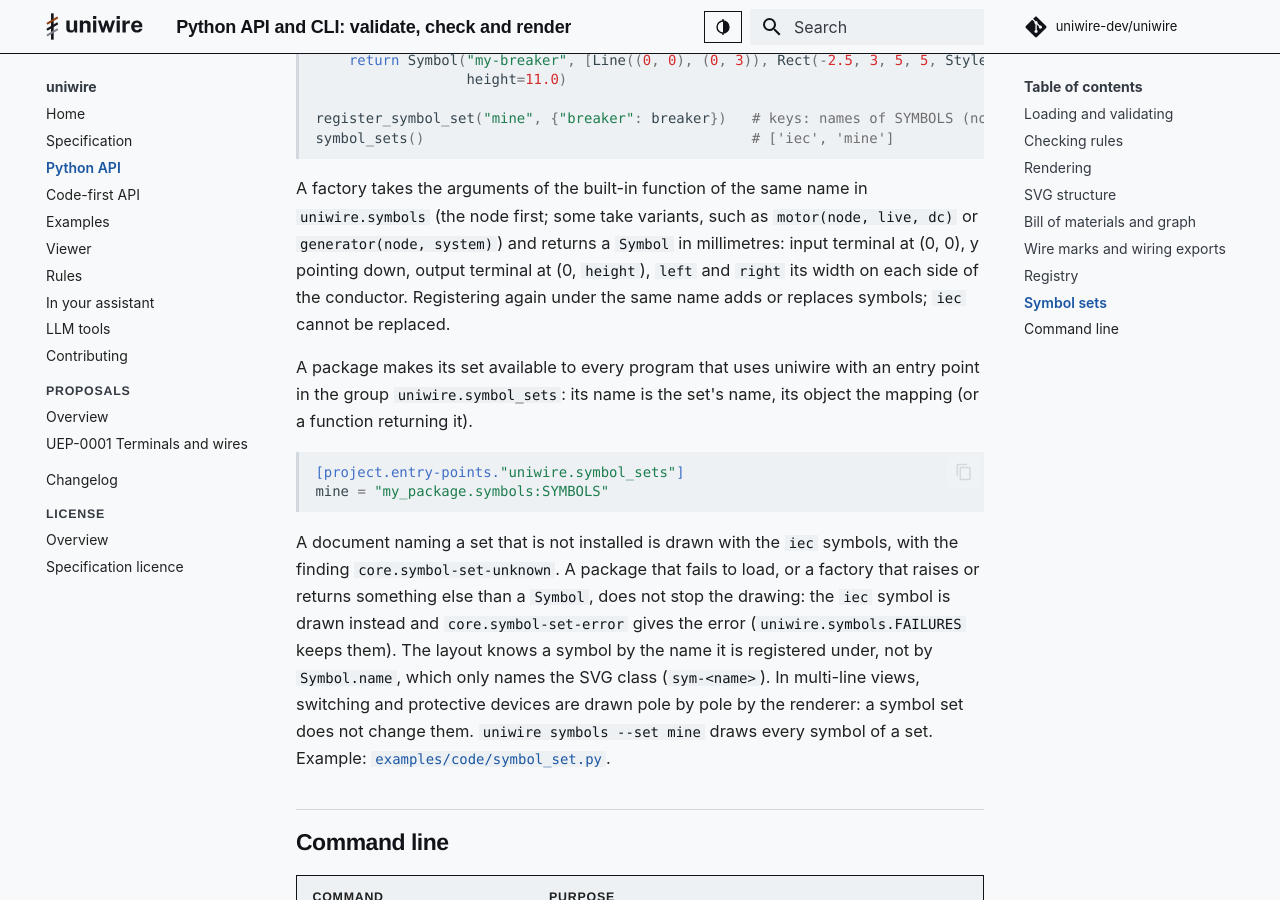
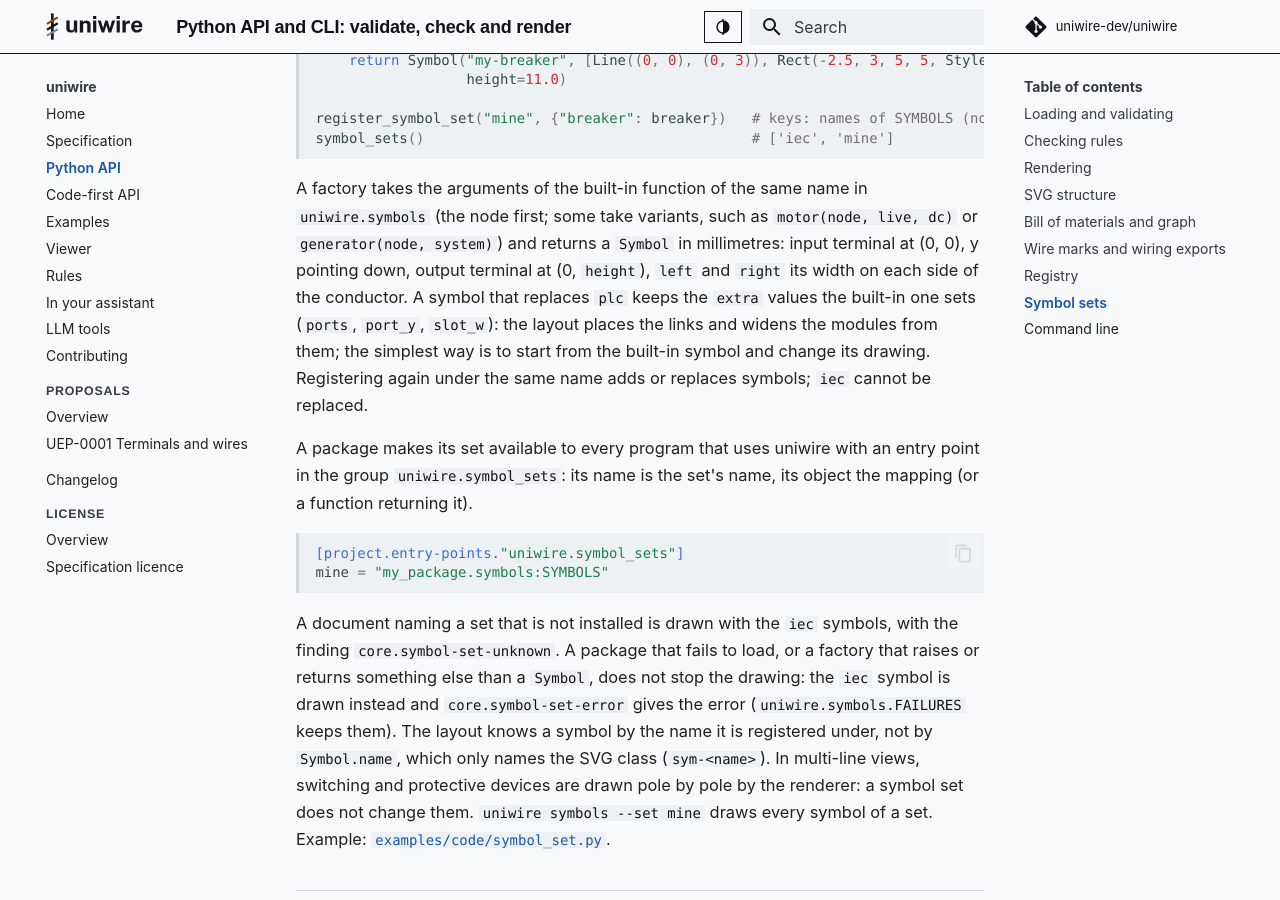
Before and after one commit to uniwire-dev/uniwire, an MkDocs documentation site: the page built from docs/api.md, in a window 1280 px wide and 900 px high, scrolled down 5410 px. Built offline with MkDocs 1.6.1 and Material for MkDocs 9.7.7, drawn with Linux system fonts in a browser that asks for light colours; some web fonts are replaced; comment, search, counter and statistics services are not loaded.

Commit message:
Symbol sets: say which values a replaced PLC symbol keeps

```diff
--- a/docs/api.md
+++ b/docs/api.md
@@ -193,7 +193,9 @@ symbol_sets()                                       # ['iec', 'mine']
 A factory takes the arguments of the built-in function of the same name in `uniwire.symbols` (the node first; some
 take variants, such as `motor(node, live, dc)` or `generator(node, system)`) and returns a `Symbol` in millimetres:
 input terminal at (0, 0), y pointing down, output terminal at (0, `height`), `left` and `right` its width on each
-side of the conductor. Registering again under the same name adds or replaces symbols; `iec` cannot be replaced.
+side of the conductor. A symbol that replaces `plc` keeps the `extra` values the built-in one sets (`ports`,
+`port_y`, `slot_w`): the layout places the links and widens the modules from them; the simplest way is to start from
+the built-in symbol and change its drawing. Registering again under the same name adds or replaces symbols; `iec` cannot be replaced.
 
 A package makes its set available to every program that uses uniwire with an entry point in the group
 `uniwire.symbol_sets`: its name is the set's name, its object the mapping (or a function returning it).
```
